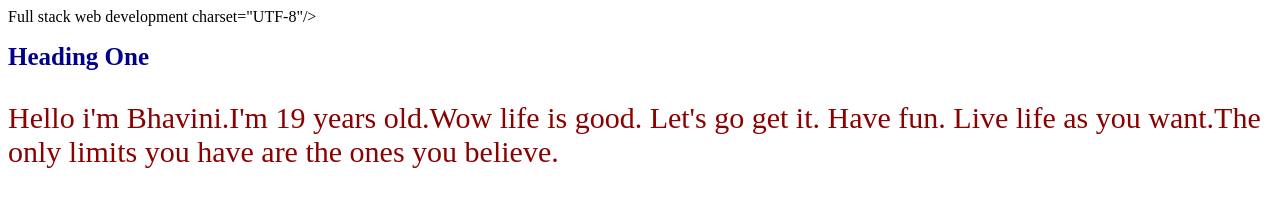
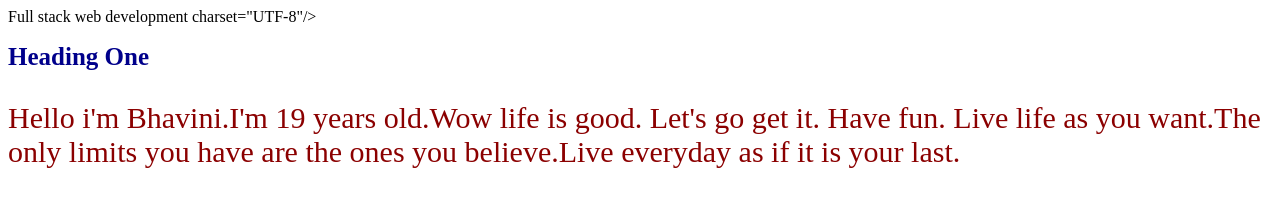
Before and after one commit to bhavinniii/To-Do-List, a plain HTML site: page CSS 1.html in a window 1280 px wide. Drawn offline with Linux system fonts and the light colour scheme.

Commit message:
second comiit

```diff
--- a/CSS 1.html
+++ b/CSS 1.html
@@ -17,7 +17,7 @@
     <p style="font-size: 30px; font-family: Metropolis">
         Hello i'm Bhavini.I'm 19 years old.Wow life is good.
         Let's go get it.
-        Have fun. Live life as you want.The only limits you have are the ones you believe.
+        Have fun. Live life as you want.The only limits you have are the ones you believe.Live everyday as if it is your last.
     </p>
 
 
```
